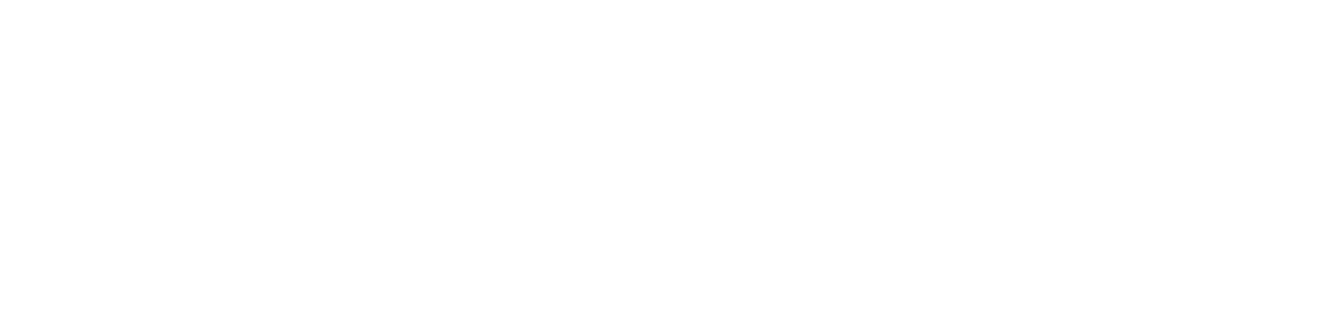
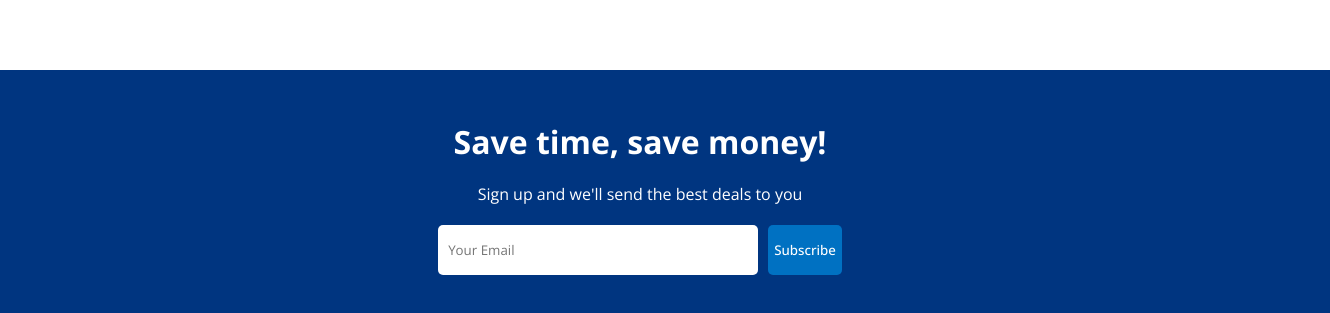
Before and after one commit to mfaiz6/booking-client, a React (Create React App) app: page / in a window 1280 px wide. Shown: the part 1523-1836 px from the top of the page, 1330 px wide, since content can reach past the window. Before the commit the page ends 1513 px from the top, so only its background shows below. Built offline with nearby package versions, Linux system fonts and the light colour scheme.

Commit message:
add mailList component

```diff
--- /dev/null
+++ b/src/components/mailList/MailList.jsx
@@ -0,0 +1,19 @@
+import './mailList.css'
+
+const MailList = () => {
+  return (
+    <div className='mail'>
+
+        <h1 className="mailTitle">Save time, save money!</h1>
+        <span className="mailDesc">Sign up and we'll send the best deals to you</span>
+
+        <div className="mailInputContainer">
+            <input type="email" placeholder='Your Email' />
+            <button>Subscribe</button>
+        </div>
+
+    </div>
+  )
+}
+
+export default MailList
--- /dev/null
+++ b/src/components/mailList/mailList.css
@@ -0,0 +1,30 @@
+.mail {
+    width: 100%;
+    margin-top: 50px;
+    background-color: #003580;
+    color: white;
+    display: flex;
+    flex-direction: column;
+    align-items: center;
+    gap: 20px;
+    padding: 50px;
+}
+
+.mailInputContainer>input {
+    width: 300px;
+    height: 30px;
+    padding: 10px;
+    border: none;
+    margin-right: 10px;
+    border-radius: 5px;
+}
+
+.mailInputContainer>button {
+    height: 50px;
+    background-color: #0071c2;
+    color: white;
+    font-weight: 500;
+    border: none;
+    border-radius: 5px;
+    cursor: pointer;
+}
--- a/src/pages/home/Home.jsx
+++ b/src/pages/home/Home.jsx
@@ -1,6 +1,7 @@
 import Featured from '../../components/featured/Featured'
 import FeaturedProperties from '../../components/featuredProperties/FeaturedProperties'
 import Header from '../../components/header/Header'
+import MailList from '../../components/mailList/MailList'
 import Navbar from '../../components/navbar/Navbar'
 import PropertyList from '../../components/propertyList/PropertyList'
 import './home.css'
@@ -25,6 +26,8 @@
 
         <FeaturedProperties />
 
+        <MailList />
+
       </div>
 
     </div>
```
